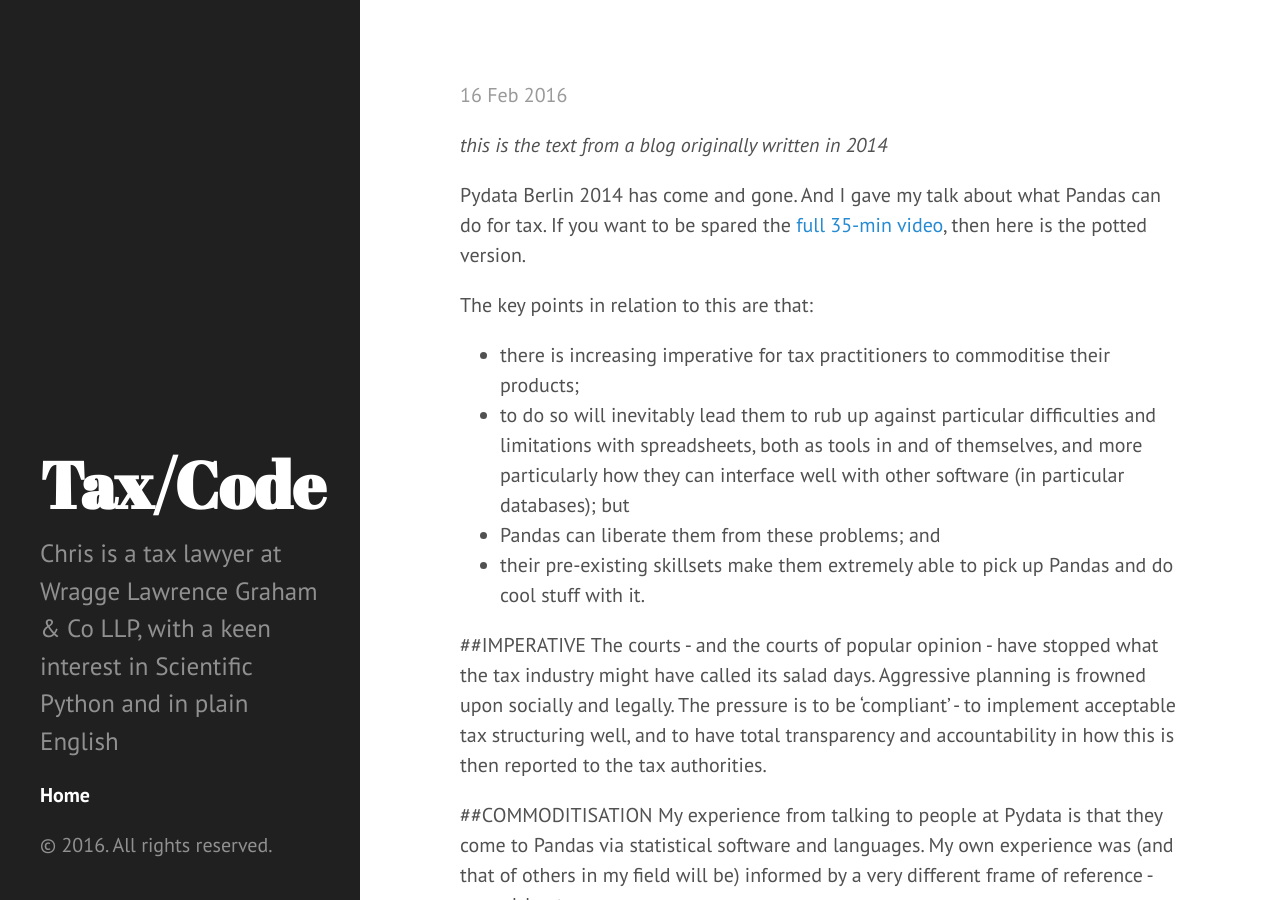
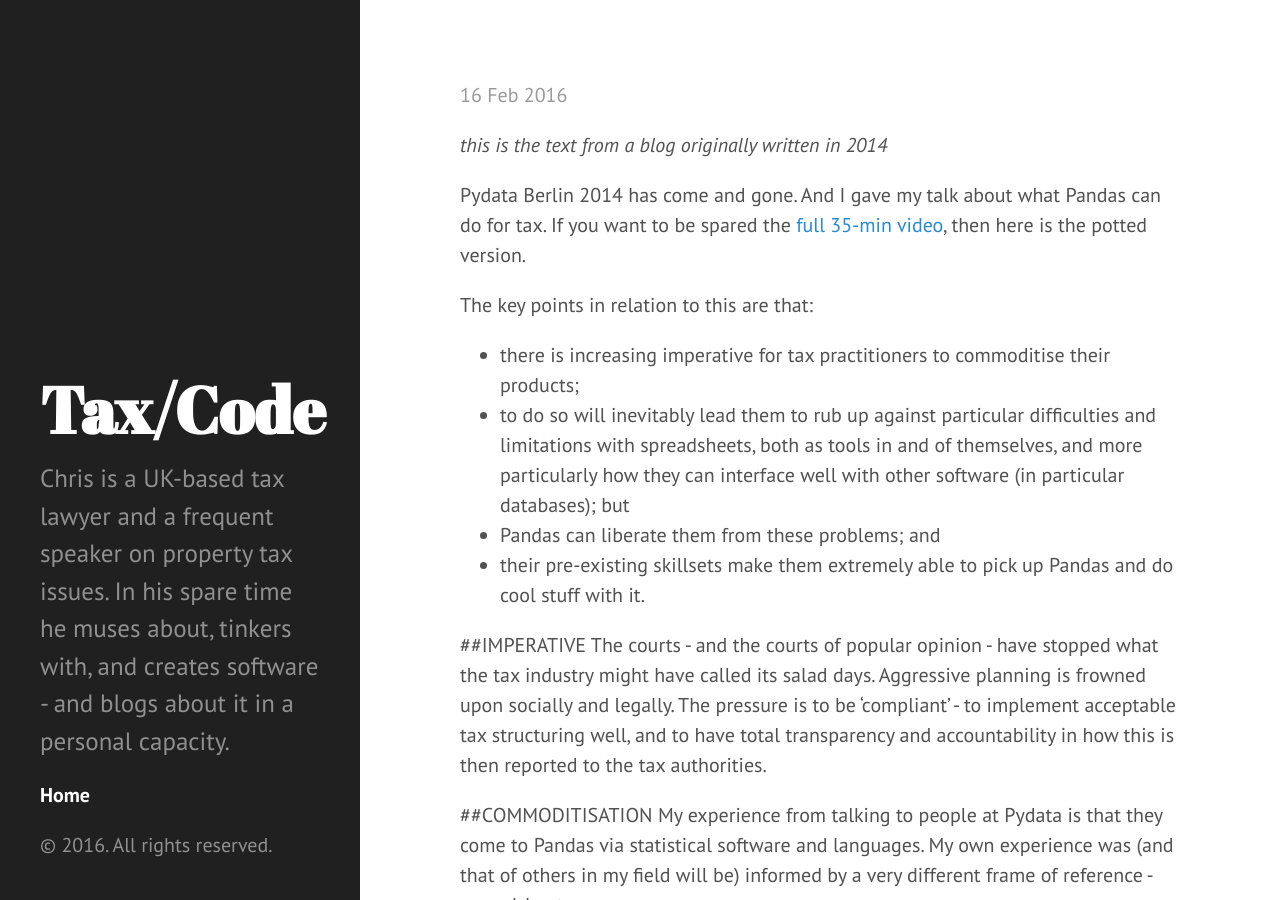
Before and after one commit to nylnd/nylnd.github.io, a Jekyll site: the page built from index.html, in a window 1280 px wide and 900 px high. Built offline with Jekyll 4.4.1, drawn with Linux system fonts in a browser that asks for light colours; the list of posts is cut into pages by our own code.

Commit message:
Update _config.yml

```diff
--- a/_config.yml
+++ b/_config.yml
@@ -4,5 +4,5 @@ markdown: kramdown
 url: http://nylnd.github.io
 title: Tax/Code
 tagline: Training data science tools on tax/legal problems
-description: Chris is a tax lawyer at Wragge Lawrence Graham & Co LLP, with a keen interest in Scientific Python and in plain English
+description: Chris is a UK-based tax lawyer and a frequent speaker on property tax issues.   In his spare time he muses about, tinkers with,  and creates software - and blogs about it in a personal capacity.
 paginate: 5
```
